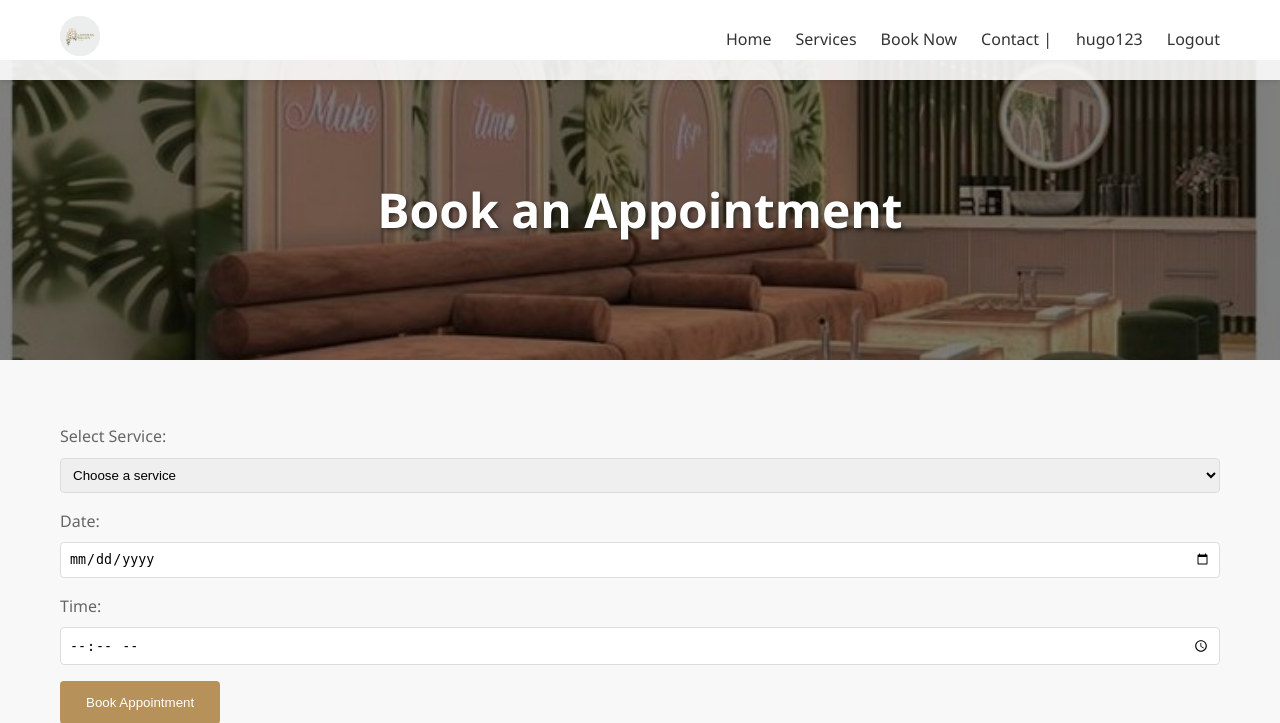
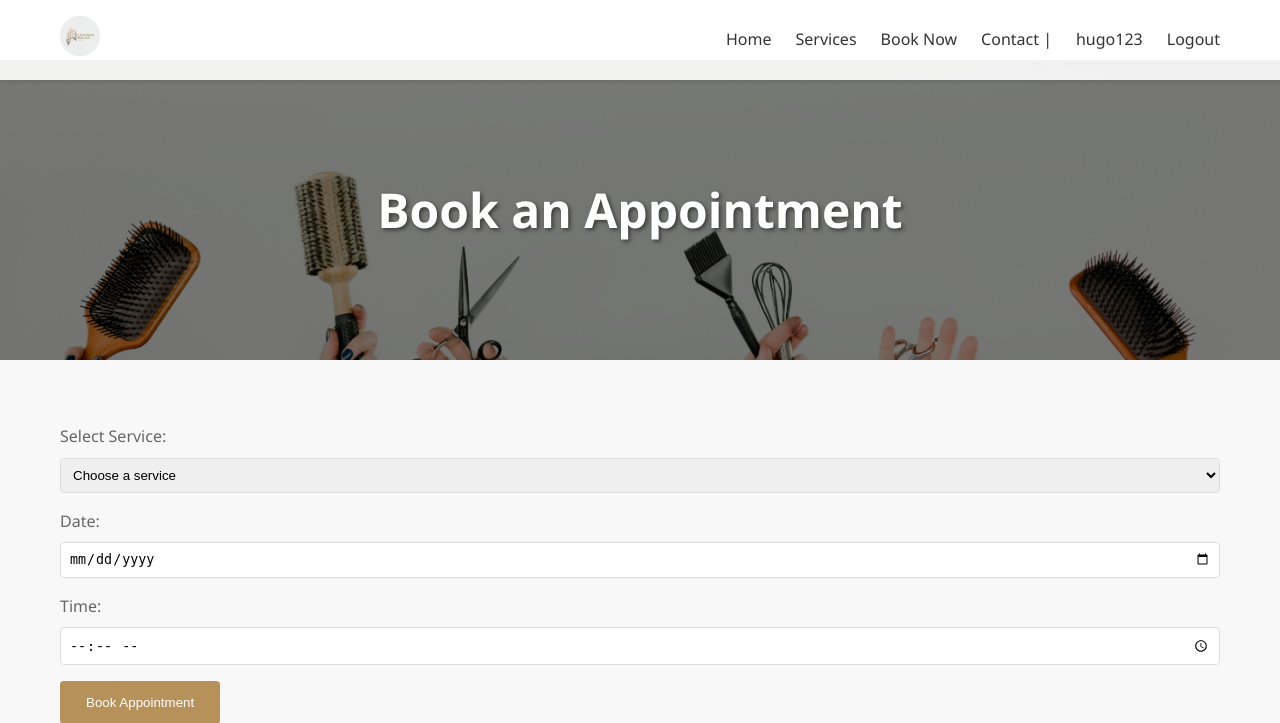
Before and after one commit to Hugo343/larissa_new, a PHP site: page /booking.php in a window 1280 px wide. Shown: the top 723 px of the page. Run offline with PHP 8.4, Linux system fonts and the light colour scheme; a user stored in the database is signed in; data comes from the database, SQL or seed files in the repository.

Commit message:
booking
The JavaScript validation now checks for the service ID in both the dropdown select and the hidden input field

```diff
--- a/booking.php
+++ b/booking.php
@@ -50,7 +50,7 @@ if ($_SERVER['REQUEST_METHOD'] === 'POST') {
 <body>
     <?php include 'header.php'; ?>
 
-    <section class="page-header" style="background-image: url('images/booking-header.jpeg');">
+    <section class="page-header" style="background-image: url('images/test.jpg');">
         <div class="container">
             <h1>Book an Appointment</h1>
         </div>
@@ -110,7 +110,7 @@ if ($_SERVER['REQUEST_METHOD'] === 'POST') {
 
             // Validate form submission
             $('form').on('submit', function(e) {
-                var serviceId = $('#service_id').val();
+                var serviceId = $('#service_id').val() || $('input[name="service_id"]').val();
                 var bookingDate = $('#booking_date').val();
                 var bookingTime = $('#booking_time').val();
 
```
Also changed, not shown: images/test.jpg (renamed from images/adam-winger-KVVjmb3IIL8-unsplash.jpg).
